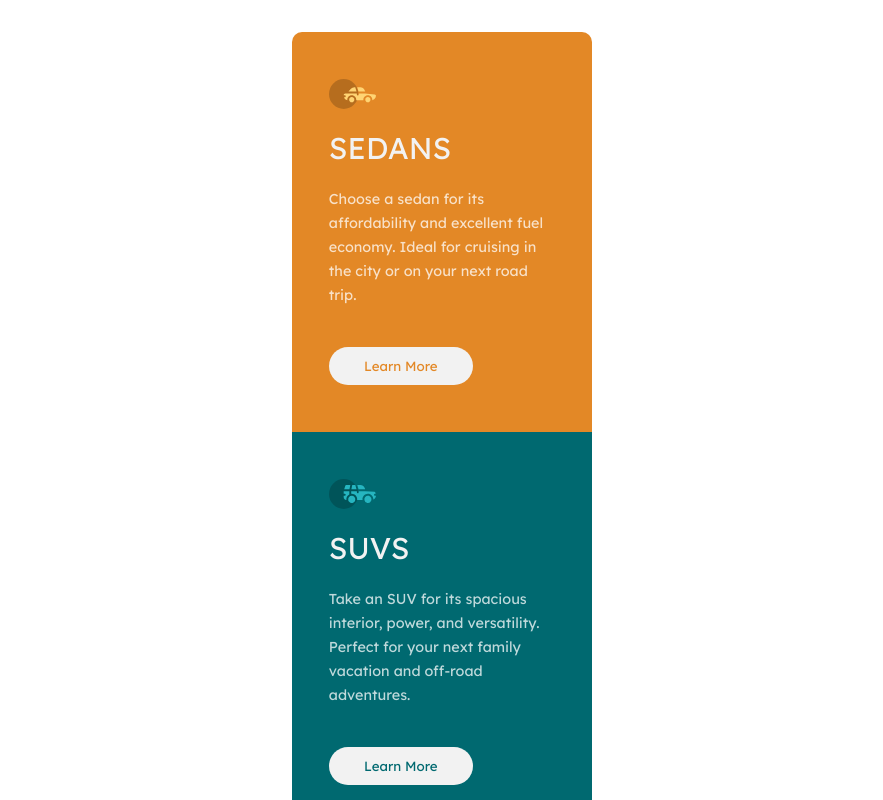
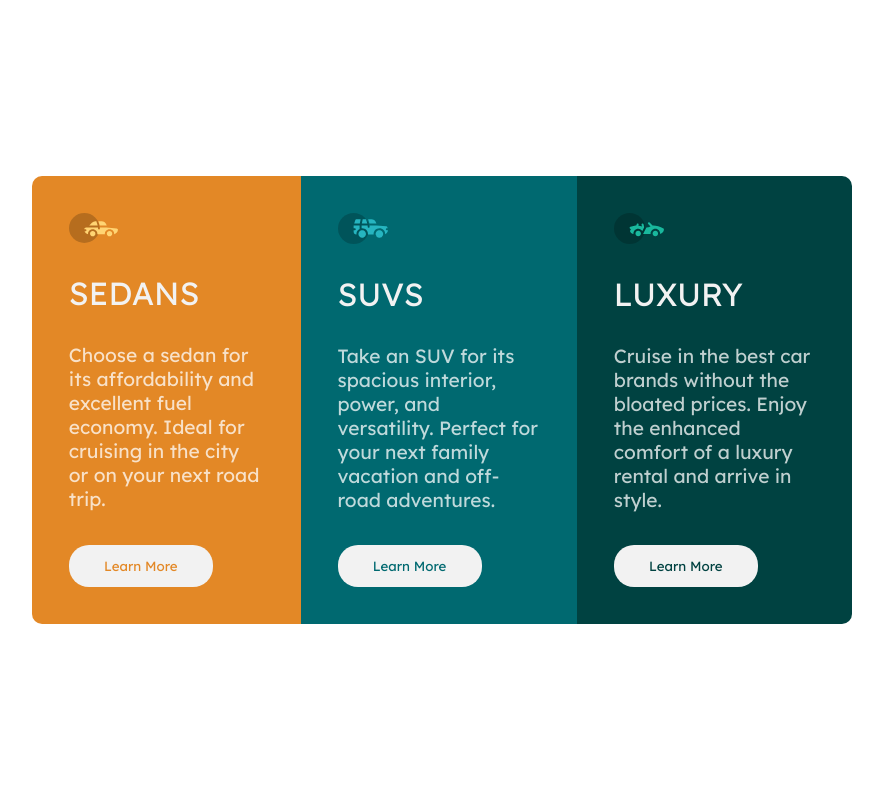
Before and after one commit to ildi0818/3-Column-Card-Component, a plain HTML site: page index.html in a window 1280 px wide. Shown: the top 800 px of the page, without its empty margins (198-1081 px from the left). Drawn offline with Linux system fonts and the light colour scheme; a web font is replaced by a local one.

Commit message:
completed task

```diff
--- a/style.css
+++ b/style.css
@@ -13,6 +13,7 @@ body {
     align-items: center;
     justify-content: center;
     padding: 2rem 0;
+    /* overflow-x: hidden; */
 }
 
 .container {
@@ -29,20 +30,23 @@ body {
 
 .container > div {
     padding: 2.3rem;
-    height: 25rem;
+    min-width: 0;
+    min-height: 28rem;
     display: flex;
     flex-direction: column;
-    justify-content: space-around;
+    /* justify-content: space-around; */
 }
 
 img {
-    width: 21%;
+    width: 23%;
 }
 
 h1 {
+    margin: 30px 0;
     color: hsl(0, 0%, 95%);
     font-family: "Big Shoulders", "Lexend Deca", sans-serif;
     font-weight: 400;
+    font-size: clamp(1.9rem, 2.5vw, 2.1rem);
     text-transform: uppercase;
 }
 
@@ -60,7 +64,7 @@ h1 {
 
 p {
     color: hsla(0, 0%, 100%, 0.75);
-    font-size: .9rem;
+    font-size: clamp(.91rem, 2vw, 1.2rem);
     line-height: 1.5rem;
     font-family: "Lexend Deca", "Big Shoulders", sans-serif;
 }
@@ -68,11 +72,12 @@ p {
 button {
     font-family: "Lexend Deca",sans-serif;
     background-color: hsl(0, 0%, 95%);
-    width: 9rem;
+    max-width: 9rem;
     padding: .7rem 1.6rem;
     border-radius: 20px;
-    border: none;
-    margin-top: 1.2rem;
+    box-sizing: border-box;
+    margin-top: auto;
+    border: 2px solid transparent;
 }
 
 .container > div:first-child button {
@@ -86,6 +91,24 @@ button {
 .container > div:last-child button {
     color: hsl(179, 100%, 13%);
 }
+
+@media screen and (min-width: 685px) {
+
+    .container {
+        flex-direction: row;
+        max-width: 820px;
+    }
+
+    img {
+        width: 25%;
+    }
+
+    /* h1 {
+    } */
+
+    /* p {
+        font-size: 1.3vw;
+    } */
 
     button:hover {
         border: 2px solid hsl(0, 0%, 95%);
@@ -106,3 +129,4 @@ button:hover {
         background-color: hsl(179, 100%, 13%);
         color: hsl(0, 0%, 95%);
     }
+}
```
Lines whose indentation alone changed are shown as unchanged.
